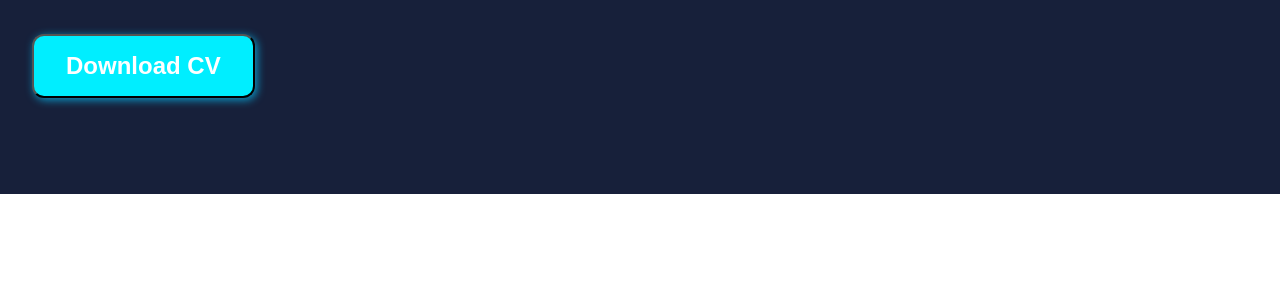
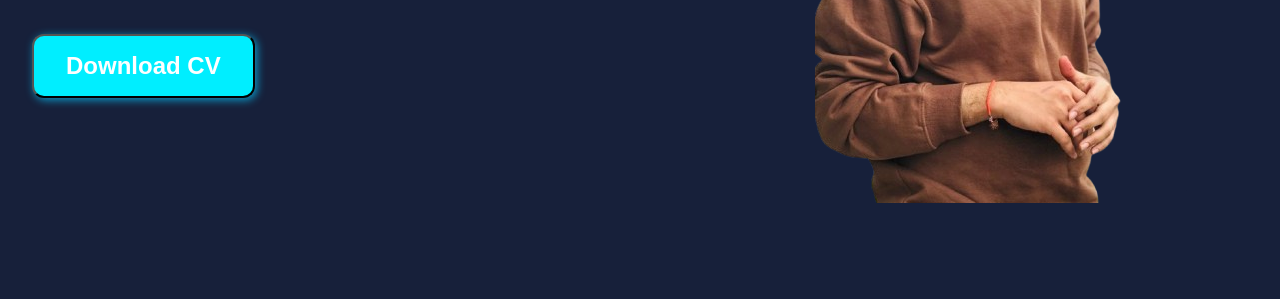
Before and after one commit to SaiAvinash2002/SaiAvinashVagicherla, a plain HTML site: page index.html in a window 1280 px wide. Shown: the part 518-817 px from the top of the page. Drawn offline with nearby package versions, Linux system fonts and the light colour scheme; the site is published under a folder, as on GitHub Pages, so addresses that start at the root find nothing.

Commit message:
Update index.html

```diff
--- a/index.html
+++ b/index.html
@@ -60,7 +60,7 @@
         </div>
 
         <div class="hero-img">
-          <img class="img" src="/without_bg.png" alt="Avinash Image" />
+          <img class="img" src="./without_bg.png" alt="Avinash Image" />
         </div>
       </div>
     </section>
```
